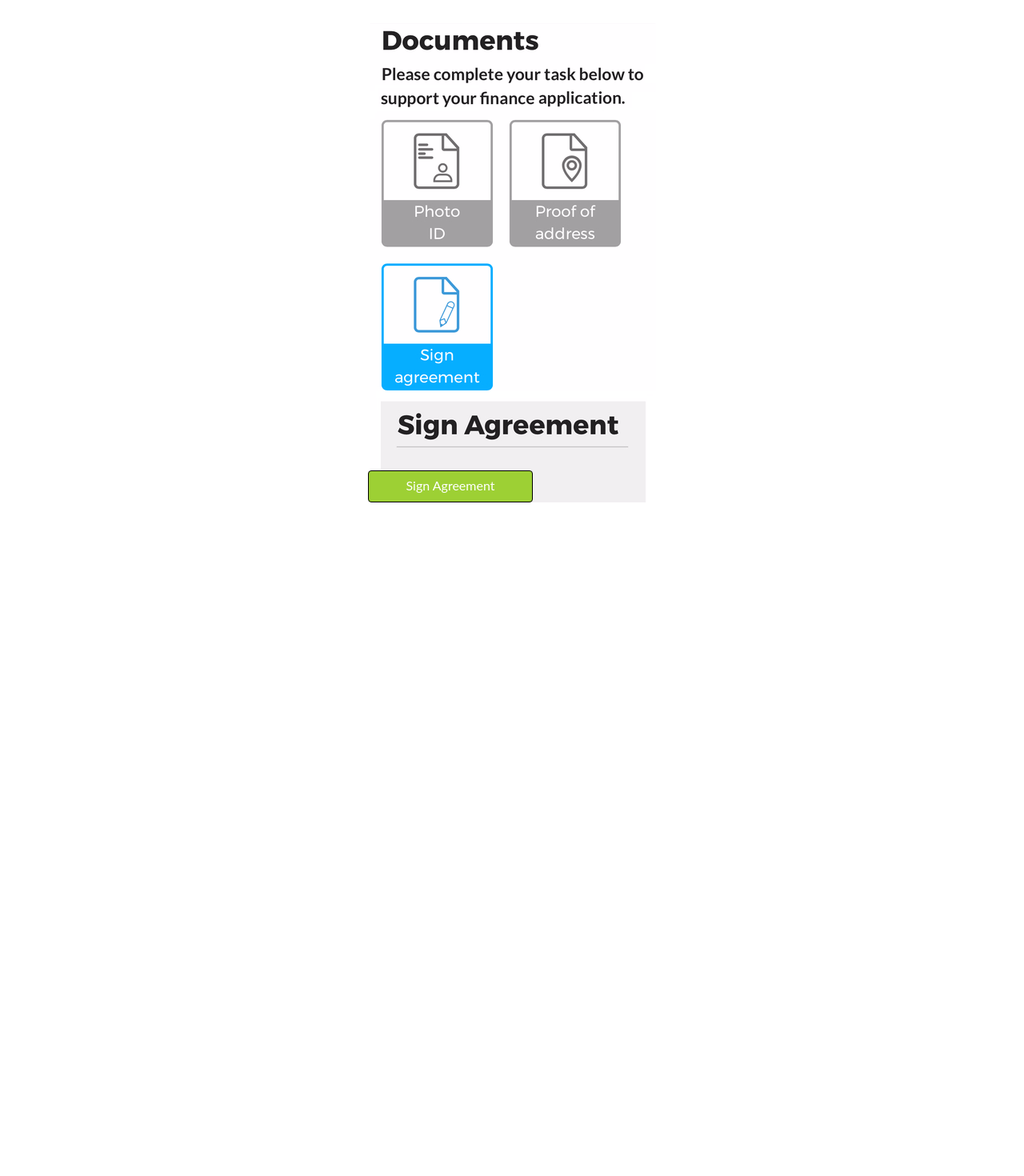
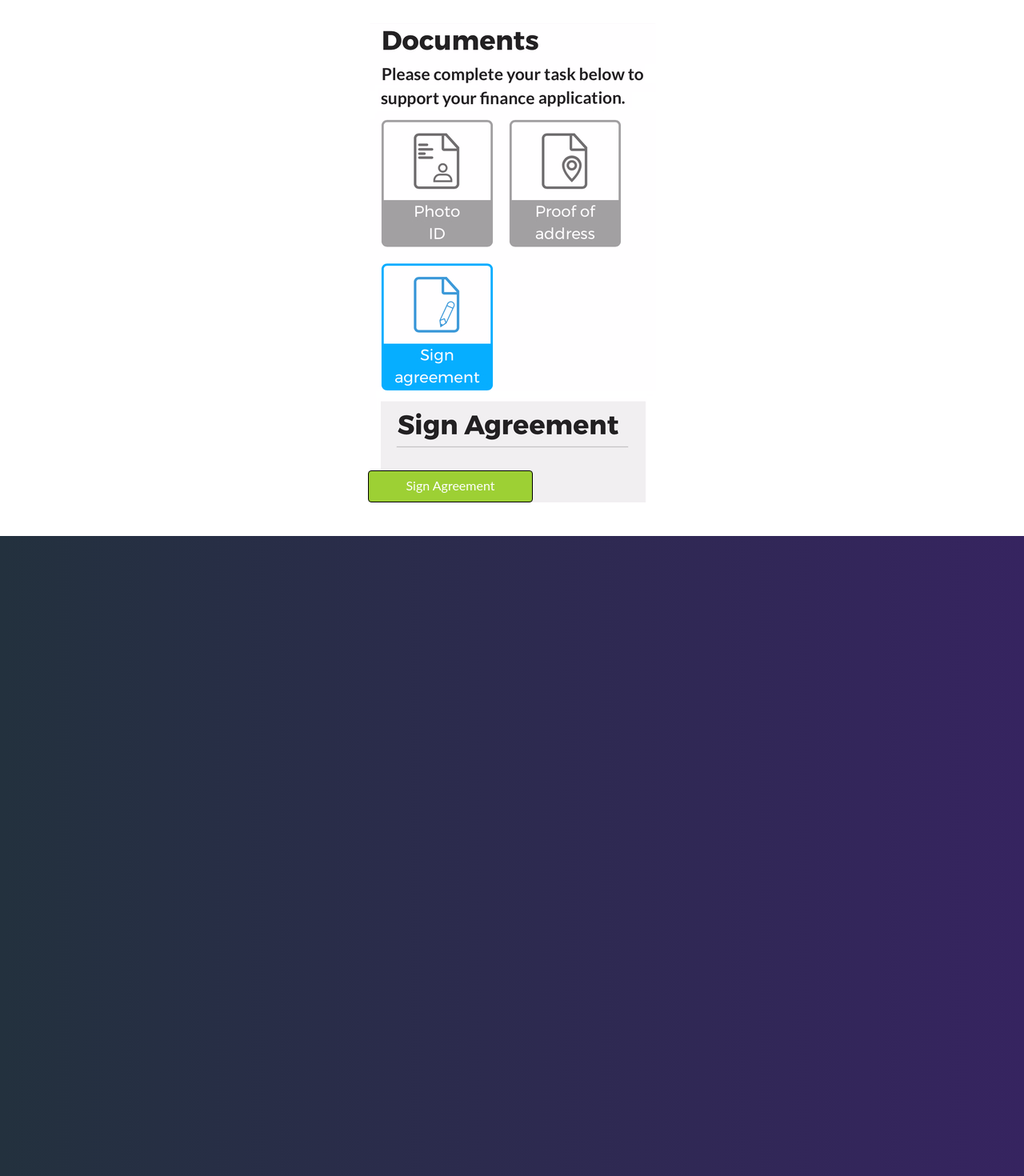
Before and after one commit to callumevans/esign-prototype, an Angular app: page /#/members-documents in a window 1280 px wide. Shown: the part 98-1568 px from the top of the page at 80% size. Before the commit the page ends 800 px from the top, so only its background shows below. Built offline with nearby package versions, Linux system fonts and the light colour scheme.

Commit message:
Added footer

```diff
--- a/src/app/signAgreement/signAgreement.component.html
+++ b/src/app/signAgreement/signAgreement.component.html
@@ -15,9 +15,9 @@
                                 <i class="fa fa-info fa-stack-1x"></i>
                               </span>
 
-                    <span
+                    <!-- <span
                     class="fa fa-info-circle"
-                    (click)="open(modal1)"></span>
+                    (click)="open(modal1)"></span> -->
 
                     <button
                         class="btn agreementButton"
--- a/src/app/transitionPage/transition.component.css
+++ b/src/app/transitionPage/transition.component.css
@@ -1,6 +1,6 @@
 .container {
-    color: white;
-    background: #422d6e !important;
+    color: black;
+    /* background: #422d6e !important; */
 }
 
 .spinner-container {
@@ -24,20 +24,15 @@ img{
     z-index: 0;
 }
 
-h1,h2,h3{
+/* h1,h2,h3{
     color:white;
-}
+} */
 
-h1{
+/* h1{
     font-weight: 800;
-}
+} */
 .display-10 {
     font-size: 2.5rem;
     font-weight: 500;
     line-height: 1.1;
 }
-
-
-a:hover {
-    text-decoration:none;
- }
--- a/src/index.html
+++ b/src/index.html
@@ -24,6 +24,11 @@
     </nav>
 
   <app-root></app-root>
+
+
+  <footer class="footer">
+
+  </footer>
 </body>
 
 </html>
--- a/src/styles.less
+++ b/src/styles.less
@@ -21,6 +21,11 @@ nav{
     font-size: 26px;
     color: white;
 }
+.footer{
+    background: linear-gradient(to right, #23313E, #362460);
+    min-height: 300px;
+    height: 100%;
+}
 
 
 .container {
@@ -34,6 +39,10 @@ nav{
     margin-bottom: 30px;
 }
 
+
+html,body { height:100%; }
+
+
 @import "assets/styles/buttons.less";
 @import "assets/styles/cards.less";
 @import "assets/styles/typography.less";
```
